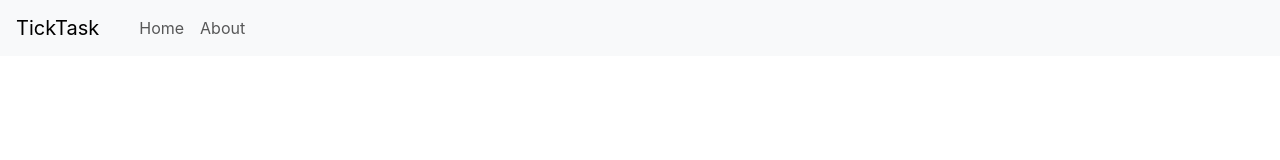
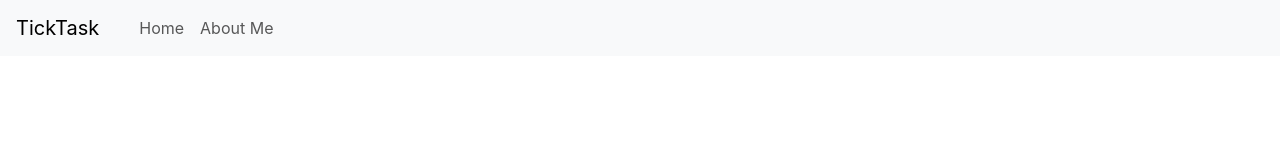
Before and after one commit to Sukrut11/TickTask, a React (Vite) app: page / in a window 1280 px wide. Shown: the top 160 px of the page. Built offline with nearby package versions, Linux system fonts and the light colour scheme.

Commit message:
Changed About to About Me

```diff
--- a/src/App.jsx
+++ b/src/App.jsx
@@ -16,7 +16,7 @@ function App() {
   return (
     <Router>
       {/* Navbar is always shown */}
-      <Navbar navTitle="TickTask" header1="Home" header2="About" />
+      <Navbar navTitle="TickTask" header1="Home" header2="About Me" />
 
       {/* Define Routes for Home and AboutUs */}
       <div className="container my-3">
```
